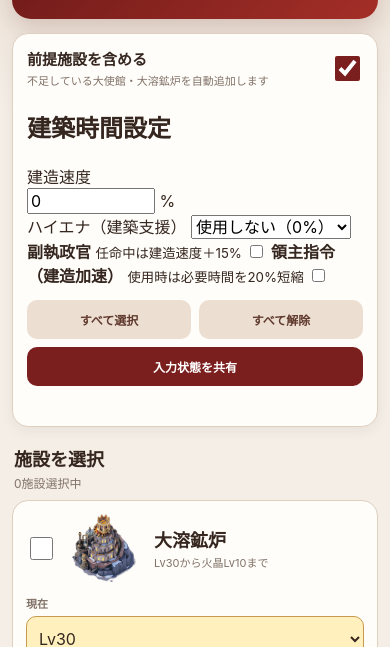
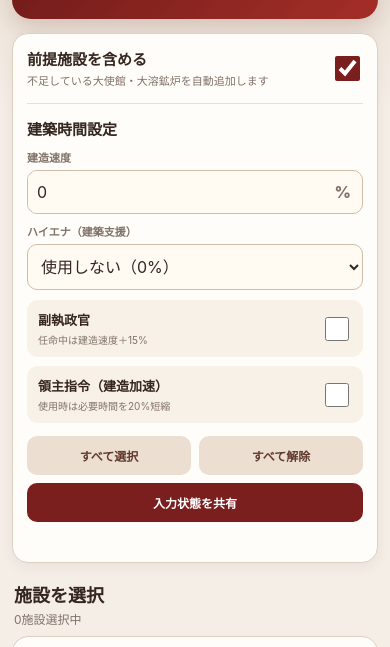
Before and after one commit to milkkani/wos-fire-calc2, a plain HTML site: page index.html in a window 390 px wide. Shown: the part 137-784 px from the top of the page. Drawn offline with Linux system fonts and the light colour scheme.

Commit message:
Enhance CSS for speed settings and time summary
Add styles for speed settings and time summary components

```diff
--- a/style.css
+++ b/style.css
@@ -20,6 +20,7 @@
 body {
   margin: 0;
   color: var(--text);
+
   background:
     linear-gradient(
       180deg,
@@ -134,6 +135,104 @@ button {
   height: 25px;
   accent-color: var(--wine);
   flex: 0 0 auto;
+}
+
+.speed-settings {
+  margin-top: 14px;
+  padding-top: 14px;
+  border-top: 1px solid #eadfd3;
+}
+
+.speed-settings h2 {
+  margin: 0 0 10px;
+  font-size: 15px;
+}
+
+.speed-grid {
+  display: grid;
+  grid-template-columns: 1fr 1fr;
+  gap: 9px;
+}
+
+.speed-field > span {
+  display: block;
+  margin-bottom: 5px;
+  color: var(--muted);
+  font-size: 11px;
+  font-weight: 800;
+}
+
+.speed-field input,
+.speed-field select {
+  width: 100%;
+  min-width: 0;
+  padding: 11px 9px;
+  color: var(--text);
+  background: #fffaf2;
+  border: 1px solid #cfbda9;
+  border-radius: 10px;
+}
+
+.percent-input {
+  display: grid;
+  grid-template-columns: 1fr auto;
+  align-items: center;
+  overflow: hidden;
+  background: #fffaf2;
+  border: 1px solid #cfbda9;
+  border-radius: 10px;
+}
+
+.percent-input input {
+  border: 0;
+  border-radius: 0;
+  outline: 0;
+}
+
+.percent-input span {
+  padding: 0 11px 0 5px;
+  color: var(--muted);
+  font-weight: 800;
+}
+
+.temporary-buffs {
+  display: grid;
+  grid-template-columns: 1fr 1fr;
+  gap: 9px;
+  margin-top: 10px;
+}
+
+.double-time-switch {
+  display: flex;
+  align-items: center;
+  justify-content: space-between;
+  gap: 12px;
+  margin-top: 0;
+  padding: 10px 11px;
+  background: #f8f1e8;
+  border-radius: 11px;
+}
+
+.double-time-switch span {
+  display: flex;
+  flex-direction: column;
+  gap: 3px;
+}
+
+.double-time-switch strong {
+  font-size: 13px;
+}
+
+.double-time-switch small {
+  color: var(--muted);
+  font-size: 10px;
+}
+
+.double-time-switch input {
+  width: 24px;
+  height: 24px;
+  flex: 0 0 auto;
+  accent-color: var(--wine);
 }
 
 .top-buttons {
@@ -313,6 +412,12 @@ button {
   text-align: right;
 }
 
+.detail-values {
+  display: flex;
+  flex-direction: column;
+  gap: 2px;
+}
+
 .detail-total {
   margin-top: 7px;
   padding-top: 8px;
@@ -385,6 +490,47 @@ button {
   font-variant-numeric: tabular-nums;
 }
 
+.resource-emoji {
+  background: #eadccd;
+  border-radius: 12px;
+}
+
+.time-summary {
+  margin-top: 11px;
+  overflow: hidden;
+  border: 1px solid #e0cdb9;
+  border-radius: 13px;
+}
+
+.time-row {
+  display: flex;
+  align-items: center;
+  justify-content: space-between;
+  gap: 12px;
+  padding: 11px 12px;
+  background: #f8f1e8;
+}
+
+.time-row + .time-row {
+  border-top: 1px solid #e4d4c4;
+}
+
+.time-row span {
+  color: var(--muted);
+  font-size: 12px;
+}
+
+.time-row strong {
+  color: #6a201c;
+  font-size: 17px;
+  text-align: right;
+  font-variant-numeric: tabular-nums;
+}
+
+.adjusted-time-row {
+  background: #f1dfc3;
+}
+
 .calculation-note {
   margin: 12px 0 0;
   color: var(--muted);
@@ -438,6 +584,14 @@ button {
     grid-template-columns: 1fr 1fr;
   }
 
+  .speed-grid {
+    grid-template-columns: 1fr;
+  }
+
+  .temporary-buffs {
+    grid-template-columns: 1fr;
+  }
+
   .share-button {
     grid-column: 1 / -1;
   }
```
